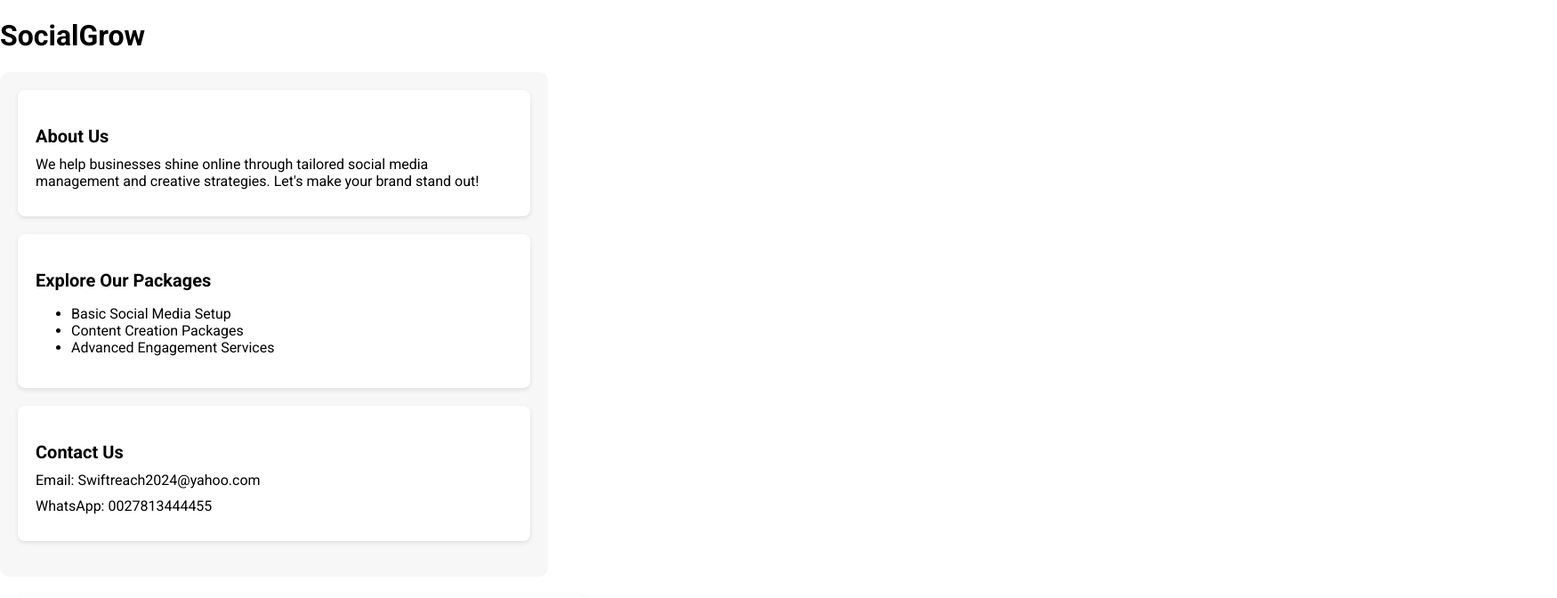
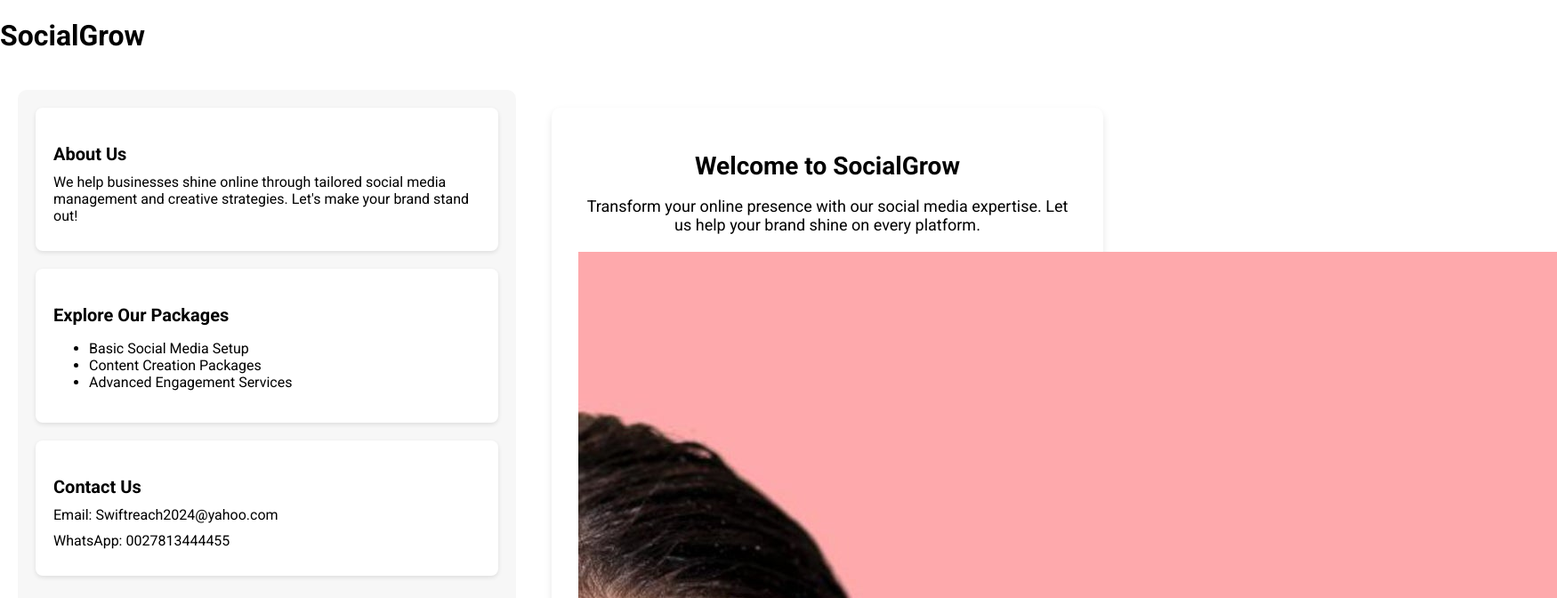
Before and after one commit to Drkimogad/Tips4pets, a plain HTML site: page index.html in a window 1280 px wide. Shown: the top 672 px of the page at 89% size, 1750 px wide, since content can reach past the window. Drawn offline with Linux system fonts and the light colour scheme.

Commit message:
Update styles.css

```diff
--- a/styles.css
+++ b/styles.css
@@ -5,15 +5,16 @@ body {
     padding: 0;
 }
 
-main-container {
+.main-container {
     display: flex;
     justify-content: space-between;
     padding: 20px;
+    gap: 20px; /* Add space between the left and right containers */
 }
 
 /* Left Side Container */
 .left-container {
-    width: 45%;
+    width: 45%; /* Ensure it takes 45% of the available space */
     padding: 20px;
     background-color: #f7f7f7;
     border-radius: 10px;
@@ -52,7 +53,7 @@ main-container {
 
 /* Right Side Container */
 .right-container {
-    width: 50%;
+    width: 50%; /* Ensure it takes 50% of the available space */
     padding: 20px;
 }
 
```
